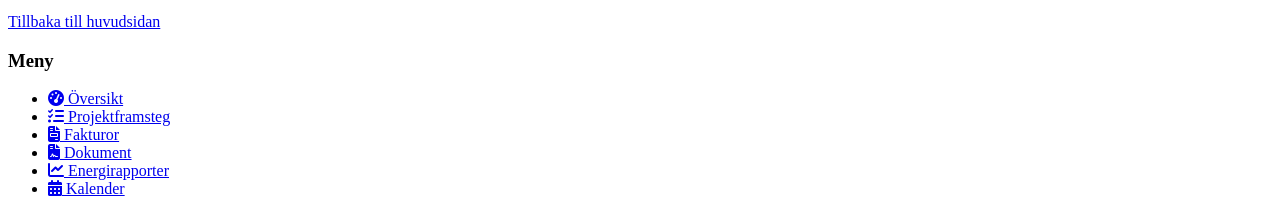
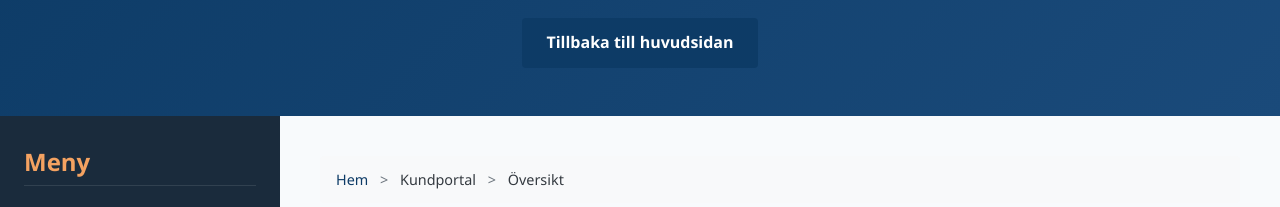
Before and after one commit to rebazzzz/nordicbuild_group, a plain HTML site: page customer-portal.html in a window 1280 px wide. Shown: the part 241-448 px from the top of the page. Drawn offline with Linux system fonts and the light colour scheme; files that its build step writes are made by us from their sources; the site is published under a folder, as on GitHub Pages, so addresses that start at the root find nothing.

Commit message:
not enough filepaths

```diff
--- a/customer-portal.html
+++ b/customer-portal.html
@@ -12,7 +12,7 @@
       rel="stylesheet"
       href="https://cdnjs.cloudflare.com/ajax/libs/font-awesome/6.4.0/css/all.min.css"
     />
-    <link rel="stylesheet" href="/style/customer-portal.css" />
+    <link rel="stylesheet" href="customer-portal.css" />
   </head>
   <body>
     <!-- Header -->
@@ -1043,6 +1043,6 @@
       </div>
     </footer>
 
-    <script src="/javascript/customer-portal.js"></script>
+    <script src="customer-portal.js"></script>
   </body>
 </html>
```
Also changed, not shown: index.html (+1 -1 lines).
